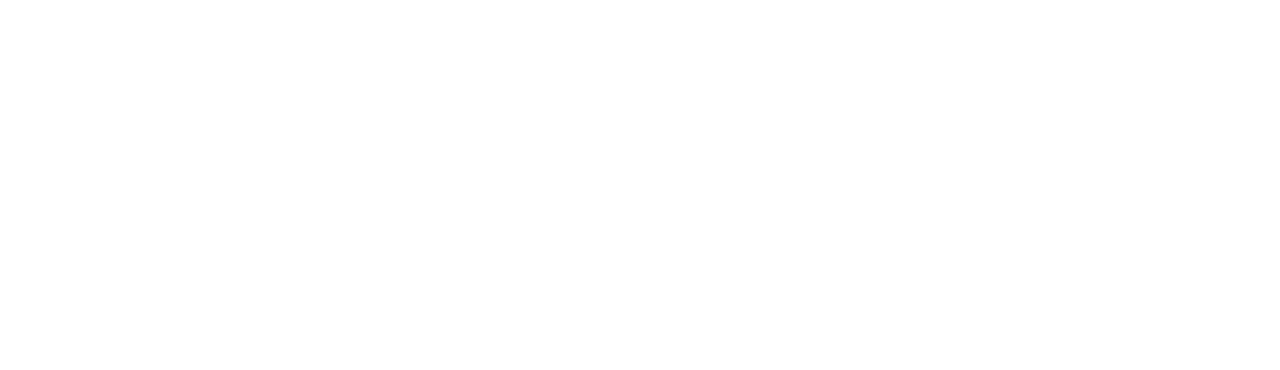
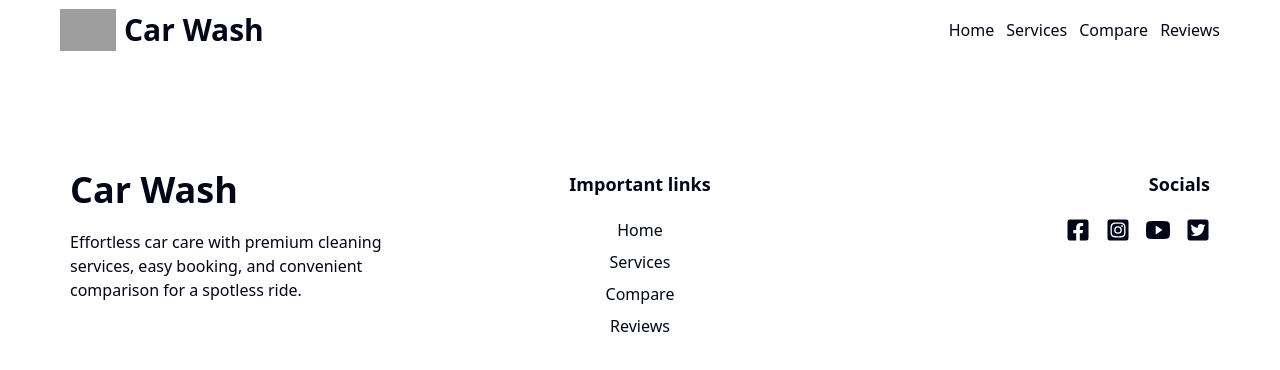
Before and after one commit to ronyislam502/car-washing-client-420, a React (Vite) app: page / in a window 1280 px wide. Shown: the top 370 px of the page. Built offline with nearby package versions, Linux system fonts and the light colour scheme; grey boxes are pictures that could not be loaded.

Commit message:
nav and footer done

```diff
--- a/package.json
+++ b/package.json
@@ -15,6 +15,7 @@
     "match-sorter": "^7.0.0",
     "react": "^18.3.1",
     "react-dom": "^18.3.1",
+    "react-icons": "^5.3.0",
     "react-router-dom": "^6.27.0",
     "sort-by": "^1.2.0",
     "tailwind-merge": "^2.5.4",
--- a/src/App.tsx
+++ b/src/App.tsx
@@ -1,9 +1,10 @@
 import "./App.css";
+import MainLayout from "./layouts/MainLayout";
 
 function App() {
   return (
     <>
-      <div></div>
+      <MainLayout />
     </>
   );
 }
--- /dev/null
+++ b/src/components/shared/Footer.tsx
@@ -0,0 +1,54 @@
+import {
+  FaFacebookSquare,
+  FaInstagramSquare,
+  FaTwitterSquare,
+} from "react-icons/fa";
+import { IoLogoYoutube } from "react-icons/io5";
+import { MenuLinks } from "../../utils/list";
+import { Link } from "react-router-dom";
+
+const Footer = () => {
+  return (
+    <div className="mx-auto lg:px-[70px] lg:py-10 py-5 px-5 bg-primary-foreground/10 mt-[70px] text-slate-950 flex lg:flex-row flex-col justify-between gap-x-10 gap-y-5">
+      <div className="lg:w-[33.33%]">
+        <p className="text-4xl font-bold">
+          <span className="text-primary">Car</span>{" "}
+          <span className="text-primary-foreground">Wash</span>
+        </p>
+        <p className="mt-5">
+          Effortless car care with premium cleaning services, easy booking, and
+          convenient comparison for a spotless ride.
+        </p>
+      </div>
+      <div className="lg:w-[33.33%] flex flex-col items-center">
+        <p className="text-lg font-semibold mb-5">Important links</p>
+        <div className="flex flex-col text-center gap-y-2 font-medium">
+          {MenuLinks?.map((menu, idx) => (
+            <Link key={idx} to={menu?.path}>
+              {menu?.name}
+            </Link>
+          ))}
+        </div>
+      </div>
+      <div className="lg:w-[33.33%] flex flex-col lg:items-end items-center">
+        <p className="font-semibold text-lg">Socials</p>
+        <div className="flex gap-x-4 items-center text-secondaryColor mt-5">
+          <p>
+            <FaFacebookSquare className="text-2xl text-primary-foreground hover:text-blue-800 cursor-pointer" />{" "}
+          </p>
+          <p>
+            <FaInstagramSquare className="text-2xl text-primary-foreground hover:text-blue-800 cursor-pointer" />{" "}
+          </p>
+          <p>
+            <IoLogoYoutube className="text-2xl text-primary-foreground hover:text-blue-800 cursor-pointer" />{" "}
+          </p>
+          <p>
+            <FaTwitterSquare className="text-2xl text-primary-foreground hover:text-blue-800 cursor-pointer" />{" "}
+          </p>
+        </div>
+      </div>
+    </div>
+  );
+};
+
+export default Footer;
--- /dev/null
+++ b/src/components/shared/NavBar.tsx
@@ -0,0 +1,52 @@
+import { Link } from "react-router-dom";
+import { MenuLinks } from "../../utils/list";
+import {
+  Drawer,
+  DrawerClose,
+  DrawerContent,
+  DrawerTrigger,
+} from "../ui/Drawer";
+import { IoMenu } from "react-icons/io5";
+import { AiOutlineCloseSquare } from "react-icons/ai";
+
+const NavBar = () => {
+  return (
+    <div className="h-[60px] flex justify-between items-center lg:px-[60px] px-5 py-2 bg-primary-foreground/10 text-slate-950">
+      <Link to={"/"} className="flex gap-x-2 items-center">
+        <img src="FT.png" alt="" className="h-[42px]" />
+        <p className="text-3xl font-bold">
+          <span className="text-primary">Car</span>{" "}
+          <span className="text-primary-foreground">Wash</span>
+        </p>
+      </Link>
+      <div className="md:flex items-center gap-x-3 font-medium hidden">
+        {MenuLinks?.map((menu, idx) => (
+          <Link key={idx} to={menu?.path}>
+            {menu?.name}
+          </Link>
+        ))}
+      </div>
+      <div className="md:hidden block">
+        <Drawer direction="right">
+          <DrawerTrigger>
+            <IoMenu className="text-2xl" />{" "}
+          </DrawerTrigger>
+          <DrawerContent className="right-0 top-0 mt-0 ms-[200px] rounded-r-none">
+            <DrawerClose className="flex justify-end m-2">
+              <AiOutlineCloseSquare className=" text-3xl p-1" />
+            </DrawerClose>
+            <div className="flex flex-col w-[200px] gap-y-3 font-medium px-4">
+              {MenuLinks?.map((menu, idx) => (
+                <Link key={idx} to={menu?.path}>
+                  {menu?.name}
+                </Link>
+              ))}
+            </div>
+          </DrawerContent>
+        </Drawer>
+      </div>
+    </div>
+  );
+};
+
+export default NavBar;
--- a/src/layouts/MainLayout.tsx
+++ b/src/layouts/MainLayout.tsx
@@ -1,9 +1,13 @@
 import { Outlet } from "react-router-dom";
+import NavBar from "../components/shared/NavBar";
+import Footer from "../components/shared/Footer";
 
 const MainLayout = () => {
   return (
     <div>
+      <NavBar />
       <Outlet />
+      <Footer />
     </div>
   );
 };
--- a/src/main.tsx
+++ b/src/main.tsx
@@ -1,10 +1,11 @@
 import React from "react";
 import ReactDOM from "react-dom/client";
-import App from "./App.tsx";
 import "./index.css";
+import { RouterProvider } from "react-router-dom";
+import routes from "./routes/routes.tsx";
 
 ReactDOM.createRoot(document.getElementById("root")!).render(
   <React.StrictMode>
-    <App />
+    <RouterProvider router={routes} />
   </React.StrictMode>
 );
--- /dev/null
+++ b/src/utils/list.tsx
@@ -0,0 +1,41 @@
+export const minDurationOptions = [
+  { value: "30", label: "30 minutes" },
+  { value: "40", label: "40 minutes" },
+  { value: "50", label: "50 minutes" },
+  { value: "60", label: "60 minutes" },
+];
+export const maxDurationOptions = [
+  { value: "60", label: "60 minutes" },
+  { value: "75", label: "75 minutes" },
+  { value: "90", label: "90 minutes" },
+  { value: "105", label: "105 minutes" },
+  { value: "120", label: "120 minutes" },
+];
+export const sortOptions = [
+  {
+    label: "Ascending",
+    value: "asc",
+  },
+  {
+    label: "Descending",
+    value: "desc",
+  },
+];
+export const MenuLinks = [
+  {
+    path: "/",
+    name: "Home",
+  },
+  {
+    path: "/services",
+    name: "Services",
+  },
+  {
+    path: "/services-compare",
+    name: "Compare",
+  },
+  {
+    path: "/reviews",
+    name: "Reviews",
+  },
+];
```
Also changed, not shown: 1 other file (tests, documents, lock files or other folders).
